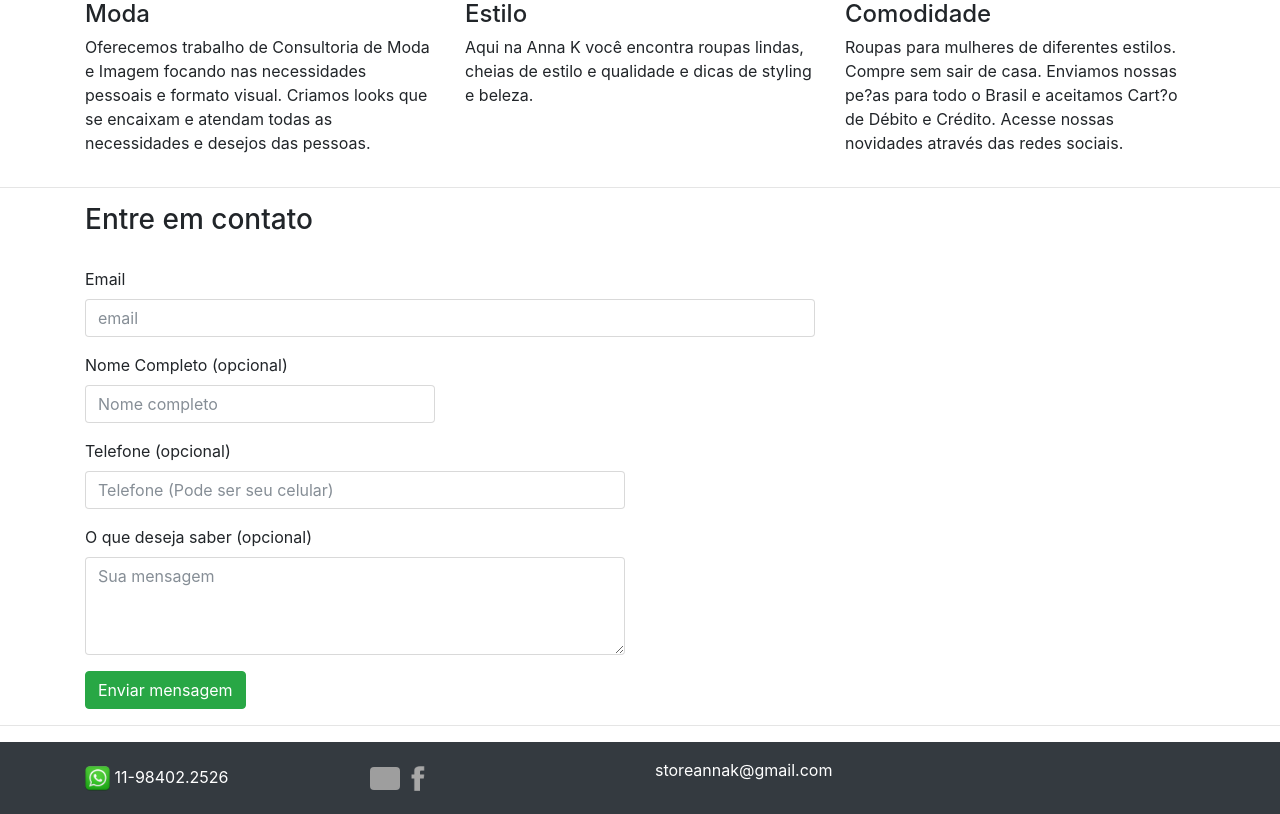
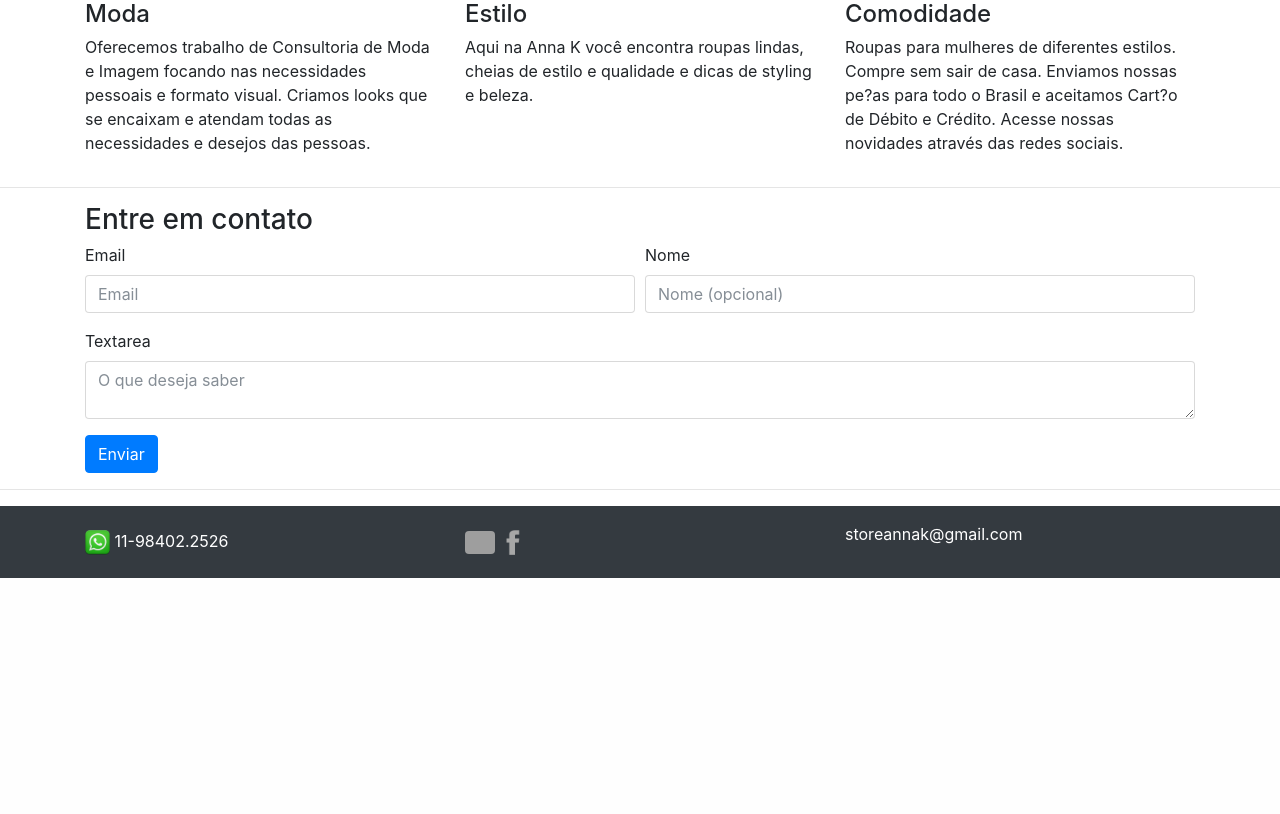
Before and after one commit to aarmelim/annakstore, a PHP site: page / in a window 1280 px wide. Shown: the part 500-1314 px from the top of the page. After the commit the page ends 1078 px from the top, so only its background shows below. Run offline with PHP 8.4, Linux system fonts and the light colour scheme; grey boxes are pictures that could not be loaded.

Commit message:
formulários mais limpo

```diff
--- a/index.php
+++ b/index.php
@@ -94,70 +94,47 @@
     <div class="row">
       <div class="col-lg-8 col-lg-offset-2">
         <h3>Entre em contato</h3>
-        <br>
-      </div>
-      <div class="col-lg-8 col-lg-offset-2">
-        <form enctype="text/plain" method="post" name="formContato" class>
-            <div class="row">
-              <div class="col-md-12">
-                <div class="form-group">
-                  <label for="form_email">Email</label>
-                  <input id="email" type="email" name="email" class="form-control" placeholder="email">
       </div>
     </div>
+    <div>
+      <form>
+        <div class="form-row">
+          <div class="form-group col-md-6">
+            <label for="email">Email</label>
+            <input type="email" class="form-control" id="email" placeholder="Email">
           </div>
-            <div class="row">
-              <div class="col-md-6">
-                <div class="form-group">
-                  <label for="form_name">Nome Completo (opcional)</label>
-                  <input id="nome" type="text" name="nome" class="form-control" placeholder="Nome completo">
+          <div class="form-group col-md-6">
+            <label for="nome">Nome</label>
+            <input type="password" class="form-control" id="nome" placeholder="Nome (opcional)">
           </div>
         </div>
-            </div>
-            <div class="row">
-              <div class="col-md-9">
-                <div class="form-group">
-                  <label for="form_phone">Telefone (opcional)</label>
-                  <input id="telefone" type="tel" name="telefone" class="form-control" placeholder="Telefone (Pode ser seu celular)">
+        <div class="form-row">
+          <div class="form-group col-md-12">
+            <label for="descricao">Textarea</label>
+            <textarea class="form-control" id="descricao" placeholder="O que deseja saber"></textarea>
           </div>
         </div>
-            </div>
-            <div class="row">
-              <div class="col-md-9">
-                <div class="form-group">
-                  <label for="form_message">O que deseja saber (opcional)</label>
-                  <textarea id="mensagem" name="mensagem" class="form-control" placeholder="Sua mensagem" rows="4"></textarea>
-                </div>
-              </div>
-              <div class="col-md-12">
-                <input type="submit" class="btn btn-success btn-send" value="Enviar mensagem">
-              </div>
-            </div>
+        <button type="submit" class="btn btn-primary">Enviar</button>
       </form>
     </div>
 </div>
 
-  </div>
 <hr />
-    <div class="container">
-</div>
 <!-- Footer -->
       <footer class="py-3 bg-dark">
         <div class="container">
           <div class="row">
-        <div class="col-xs-12 col-sm-3 col-md-3" id="icone-wa">
-          <img class="img-fluid rounded" src="img/wa_icone.png" width=25em alt="telefone whats app 11-98402.2526"> <a class="m-0 text-center text-white" href="https://api.whatsapp.com/send?phone=5511981207355&text=Ola">11-98402.2526</a>
+            <div class="col-xs-4 col-sm-4 col-md-4" id="icone-wa">
+              <a href="https://api.whatsapp.com/send?phone=5511981207355&text=Ola"><img class="img-fluid rounded" src="img/wa_icone.png" width=25em alt="telefone whats app 11-98402.2526"></a>
+              <a class="m-0 text-center text-white" href="https://api.whatsapp.com/send?phone=5511981207355&text=Ola">11-98402.2526</a>
             </div>
-
-        <div class="col-xs-12 col-sm-3 col-md-3 " id="icone-rede-social">
+            <div class="col-xs-4 col-sm-4 col-md-4" id="icone-rede-social">
               <a href="http://www.instagram.com/anna_k_store"><img class="img-fluid rounded" src="img/instagram.ico" width=30em alt="instragram @anna_k_store"></a>
               <a href="http://www.facebook.com/annakstore"><img class="img-fluid rounded" src="img/fb.ico" width=25em alt="facebook.com/annakstore"></a>
             </div>
-
-        <div class="col-xs-12 col-sm-6 col-md-6">
+            <div class="col-xs-4 col-sm-4 col-md-4">
               <a target="_blank" class="text-white" href="mailto:storeannak@gmail.com">storeannak@gmail.com</a>
             </div>
-
           </div>
         </div>
         <!-- /.container -->
```
Lines whose indentation alone changed are shown as unchanged.
